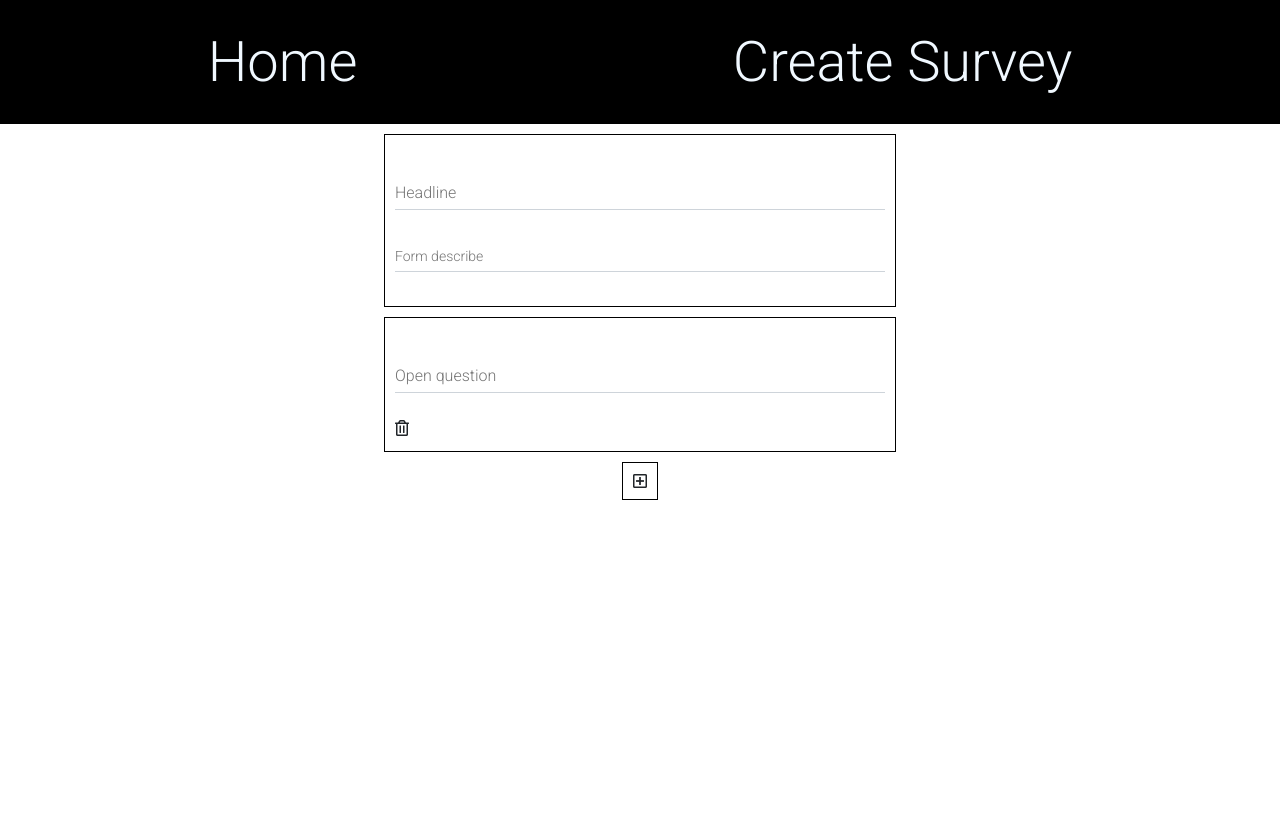
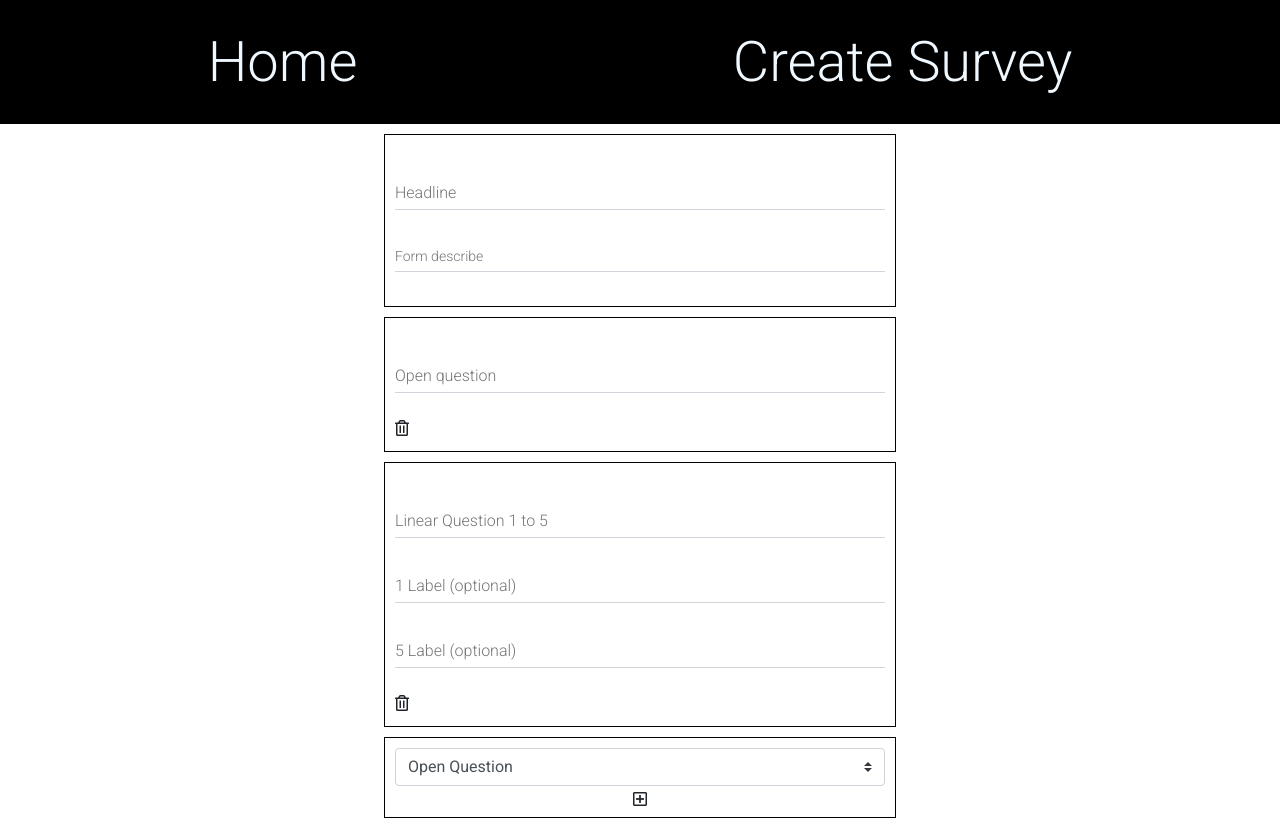
Before and after one commit to roee030/Forms-ReactJS, a React (Create React App) app: page /createsurvey in a window 1280 px wide. Built offline with nearby package versions, Linux system fonts and the light colour scheme.

Commit message:
add linear question component

```diff
--- a/src/Components/AddQuestion.css
+++ b/src/Components/AddQuestion.css
@@ -1,10 +1,20 @@
-.add-question {
+.add-question-wraper {
+  display: flex;
   justify-content: center;
   align-items: center;
+  flex-direction: column-reverse;
+}
+.add-question-form {
+  margin-top: 10px;
+
+  padding: 10px;
   display: flex;
+  justify-content: center;
+  align-items: center;
+  flex-direction: column-reverse;
+  border: 1px solid black;
+  width: 40vw;
 }
-.add-question > * {
-  border: 1px solid black;
-  margin-top: 10px;
-  padding: 10px;
+.plus-btn {
+  margin-top: 5px;
 }
--- a/src/Components/AddQuestion.js
+++ b/src/Components/AddQuestion.js
@@ -1,10 +1,17 @@
 import React from "react";
-import { MDBInput, MDBIcon } from "mdbreact";
+import { MDBSelect, MDBIcon } from "mdbreact";
 import "./AddQuestion.css";
 export default function AddQuestion() {
   return (
-    <div className="add-question">
-      <MDBIcon far icon="plus-square" />
+    <div className="add-question-wraper">
+      <div className="add-question-form">
+        <MDBIcon className="plus-btn" far icon="plus-square" />
+        <select className="browser-default custom-select">
+          <option value="1">Open Question</option>
+          <option value="2">Linear Question</option>
+          <option value="3">Radio Question</option>
+        </select>
+      </div>
     </div>
   );
 }
--- a/src/Components/CreateSurvey.js
+++ b/src/Components/CreateSurvey.js
@@ -2,11 +2,13 @@ import React from "react";
 import Title from "./Title";
 import OpenQuestion from "./OpenQuestion";
 import AddQestion from "./AddQuestion";
+import LinearQuestion from "./LinearQuestion";
 export default function CreateSurvey() {
   return (
     <div>
       <Title />
       <OpenQuestion />
+      <LinearQuestion />
       <AddQestion />
     </div>
   );
--- /dev/null
+++ b/src/Components/LinearQuestion.css
@@ -0,0 +1,11 @@
+.linear-question-wraper {
+  display: flex;
+  justify-content: center;
+  align-items: center;
+}
+.linear-question-form {
+  width: 40vw;
+  border: 1px solid black;
+  margin-top: 10px;
+  padding: 10px;
+}
--- a/src/Components/LinearQuestion.js
+++ b/src/Components/LinearQuestion.js
@@ -0,0 +1,15 @@
+import React from "react";
+import { MDBInput, MDBIcon } from "mdbreact";
+import "./LinearQuestion.css";
+export default function LinearQuestion() {
+  return (
+    <div className="linear-question-wraper">
+      <div className="linear-question-form">
+        <MDBInput label="Linear Question 1 to 5" />
+        <MDBInput label="1 Label (optional)" />
+        <MDBInput label="5 Label (optional)" />
+        <MDBIcon far icon="trash-alt" />
+      </div>
+    </div>
+  );
+}
```
